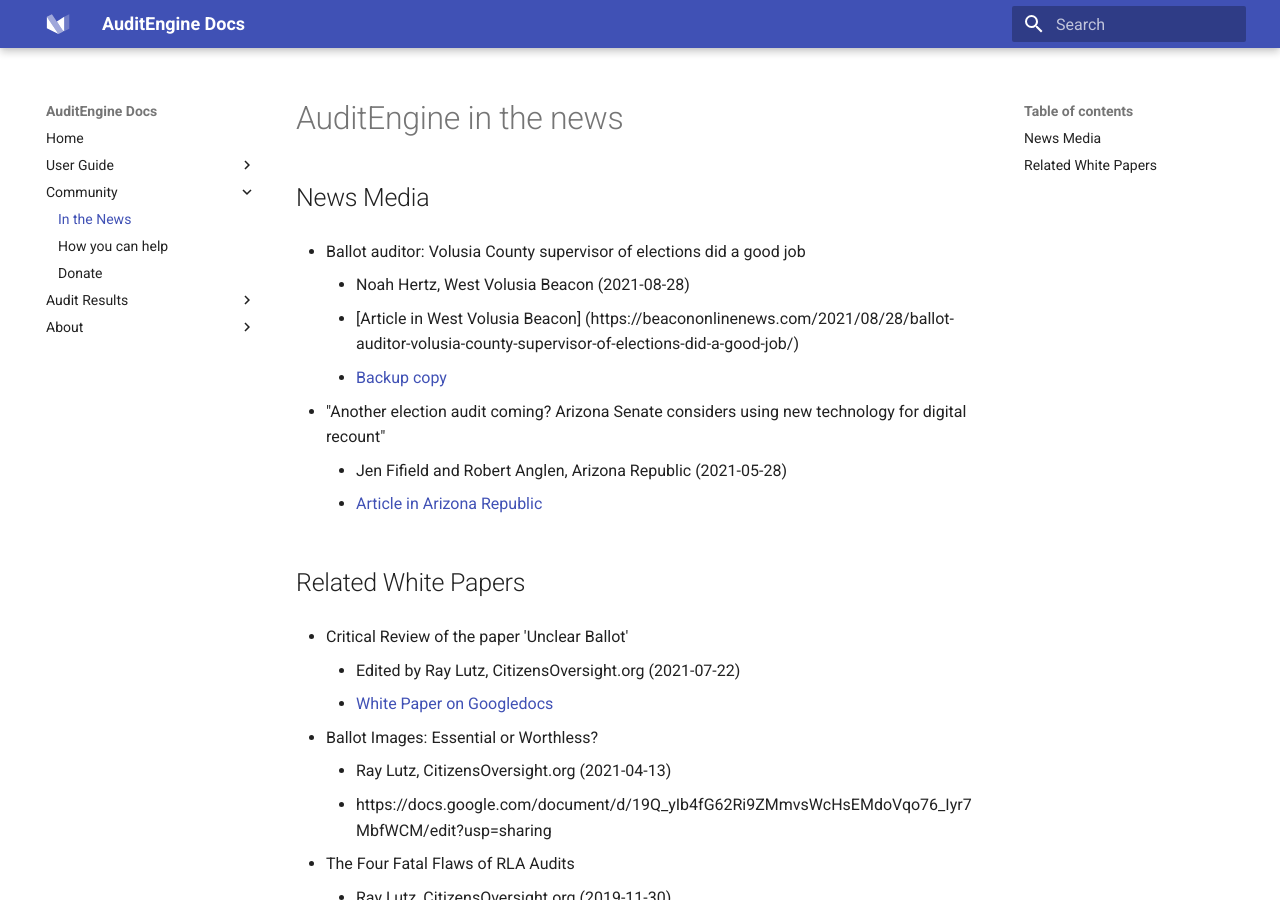
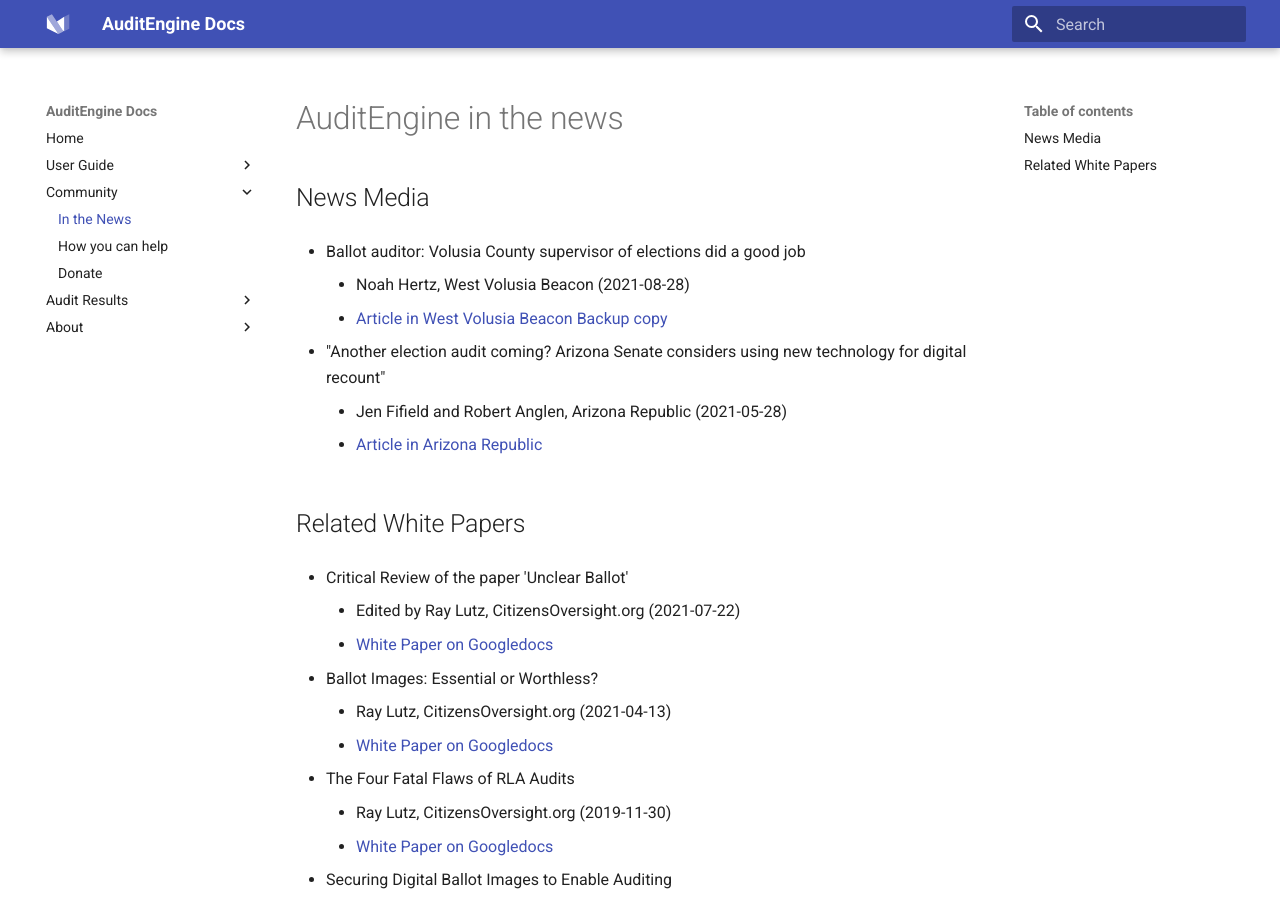
Before and after one commit to raylutz/audit-engine-docsite, an MkDocs documentation site: the page built from docs/community/in_the_news.md, in a window 1280 px wide and 900 px high. Built offline with MkDocs 1.6.1 and Material for MkDocs 9.7.7, drawn with Linux system fonts in a browser that asks for light colours.

Commit message:
Update in_the_news.md

```diff
--- a/docs/community/in_the_news.md
+++ b/docs/community/in_the_news.md
@@ -4,8 +4,8 @@
 
 - Ballot auditor: Volusia County supervisor of elections did a good job
     - Noah Hertz, West Volusia Beacon (2021-08-28)
-    - [Article in West Volusia Beacon] (https://beacononlinenews.com/2021/08/28/ballot-auditor-volusia-county-supervisor-of-elections-did-a-good-job/)
-    - [Backup copy](https://copswiki.org/Common/M1979)
+    - [Article in West Volusia Beacon](https://beacononlinenews.com/2021/08/28/ballot-auditor-volusia-county-supervisor-of-elections-did-a-good-job/)
+    [Backup copy](https://copswiki.org/Common/M1979)
 
 - "Another election audit coming? Arizona Senate considers using new technology for digital recount"
     - Jen Fifield and Robert Anglen, Arizona Republic (2021-05-28)
@@ -19,7 +19,7 @@
 
 - Ballot Images: Essential or Worthless?
     - Ray Lutz, CitizensOversight.org (2021-04-13)
-    - https://docs.google.com/document/d/19Q_yIb4fG62Ri9ZMmvsWcHsEMdoVqo76_Iyr7MbfWCM/edit?usp=sharing
+    - [White Paper on Googledocs](https://docs.google.com/document/d/19Q_yIb4fG62Ri9ZMmvsWcHsEMdoVqo76_Iyr7MbfWCM/edit?usp=sharing)
 
 - The Four Fatal Flaws of RLA Audits
     - Ray Lutz, CitizensOversight.org (2019-11-30)
```
